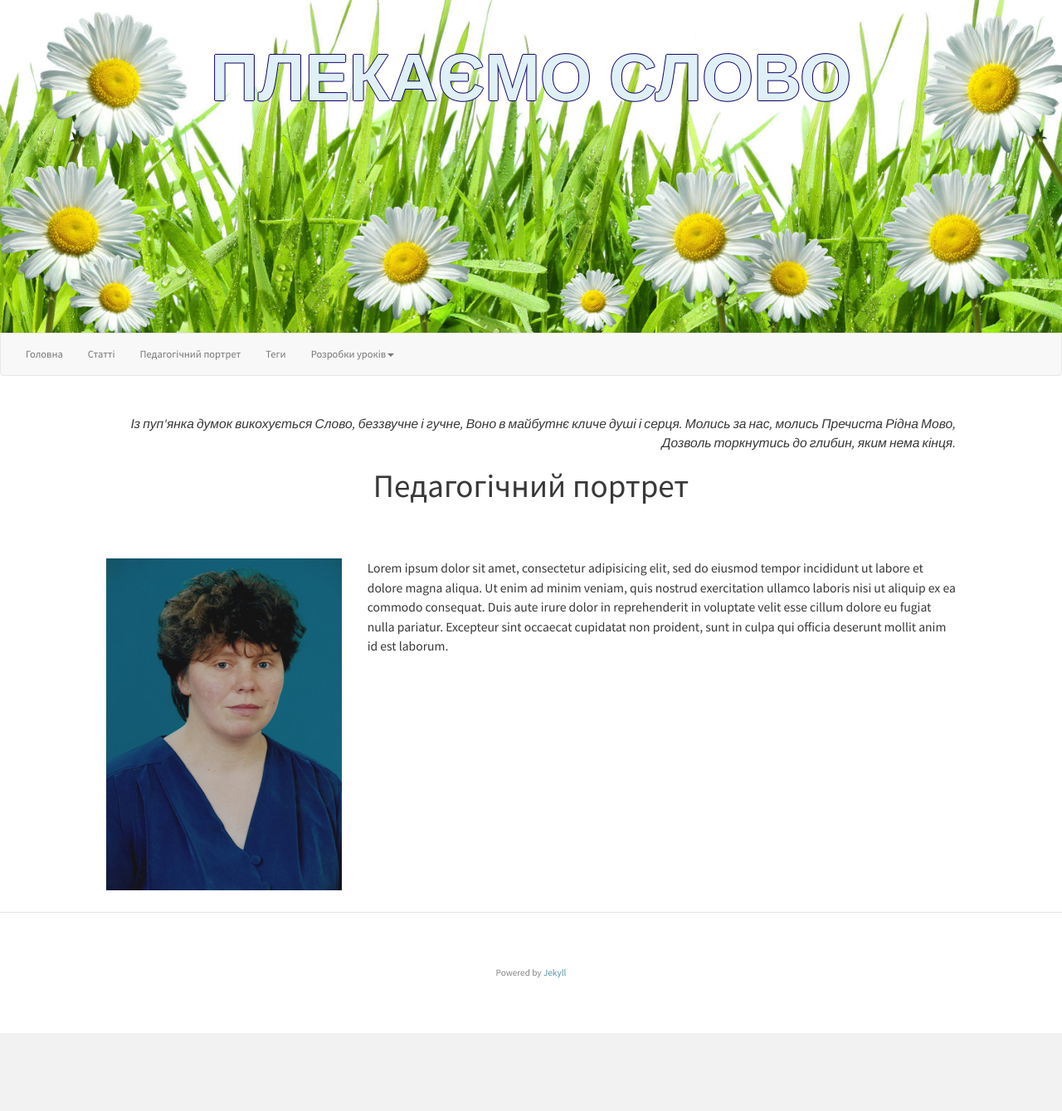
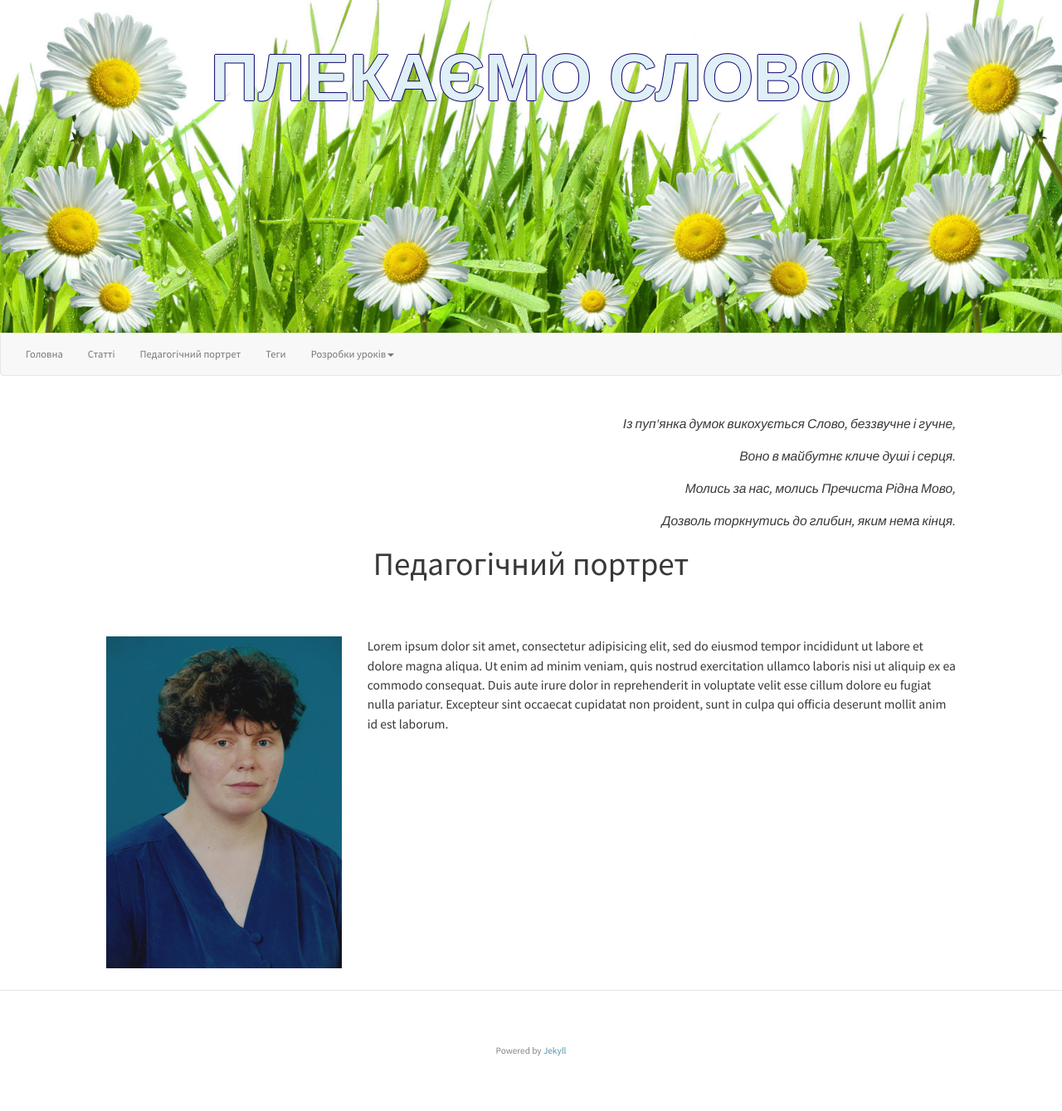
Before and after one commit to tetyanashevchuk/tetyanashevchuk.github.io, a Jekyll site: the page built from pedagogic_portrait/index.html, in a window 1280 px wide. Shown: the whole page at 83% size. Built offline with Jekyll 4.4.1, drawn with Linux system fonts in a browser that asks for light colours; nearby versions of some CDN libraries; before the commit the page ends 1245 px from its top, so only the background shows below that.

Commit message:
portrait

```diff
--- a/pedagogic_portrait/index.html
+++ b/pedagogic_portrait/index.html
@@ -5,11 +5,24 @@ layout: default
   <p align="right">
     <i>
       Із пуп'янка думок викохується Слово, беззвучне і гучне,
+    </i>
+  </p>
+  <p align="right">
+    <i>
       Воно в майбутнє кличе душі і серця.
+    </i>
+  </p>
+  <p align="right">
+    <i>
       Молись за нас, молись Пречиста Рідна Мово,
+    </i>
+  </p>
+  <p align="right">
+    <i>
       Дозволь торкнутись до глибин, яким нема кінця.
     </i>
   </p>
+
     <header>
       <h1 class="post-link">Педагогічний портрет</h1>
     </header>
```
